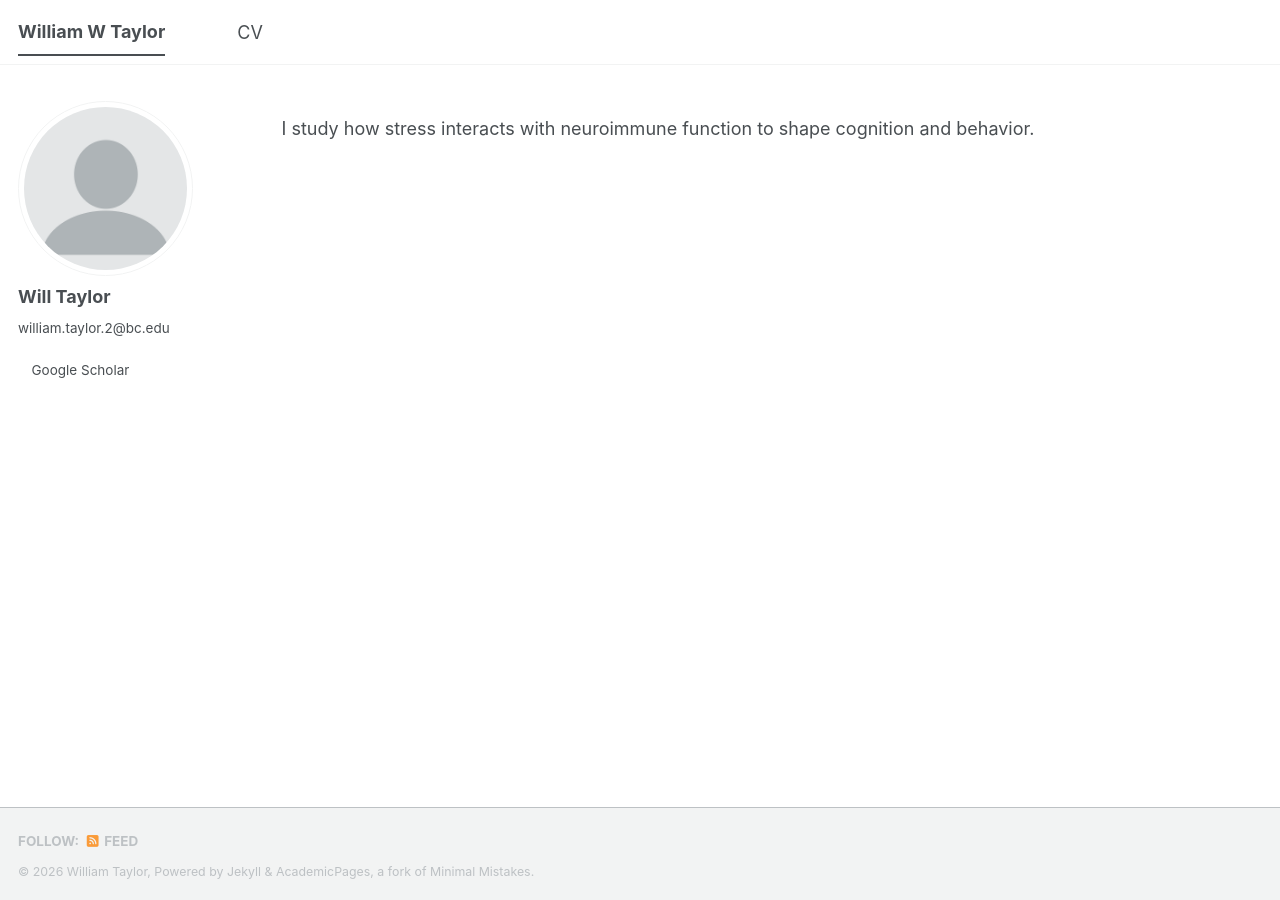
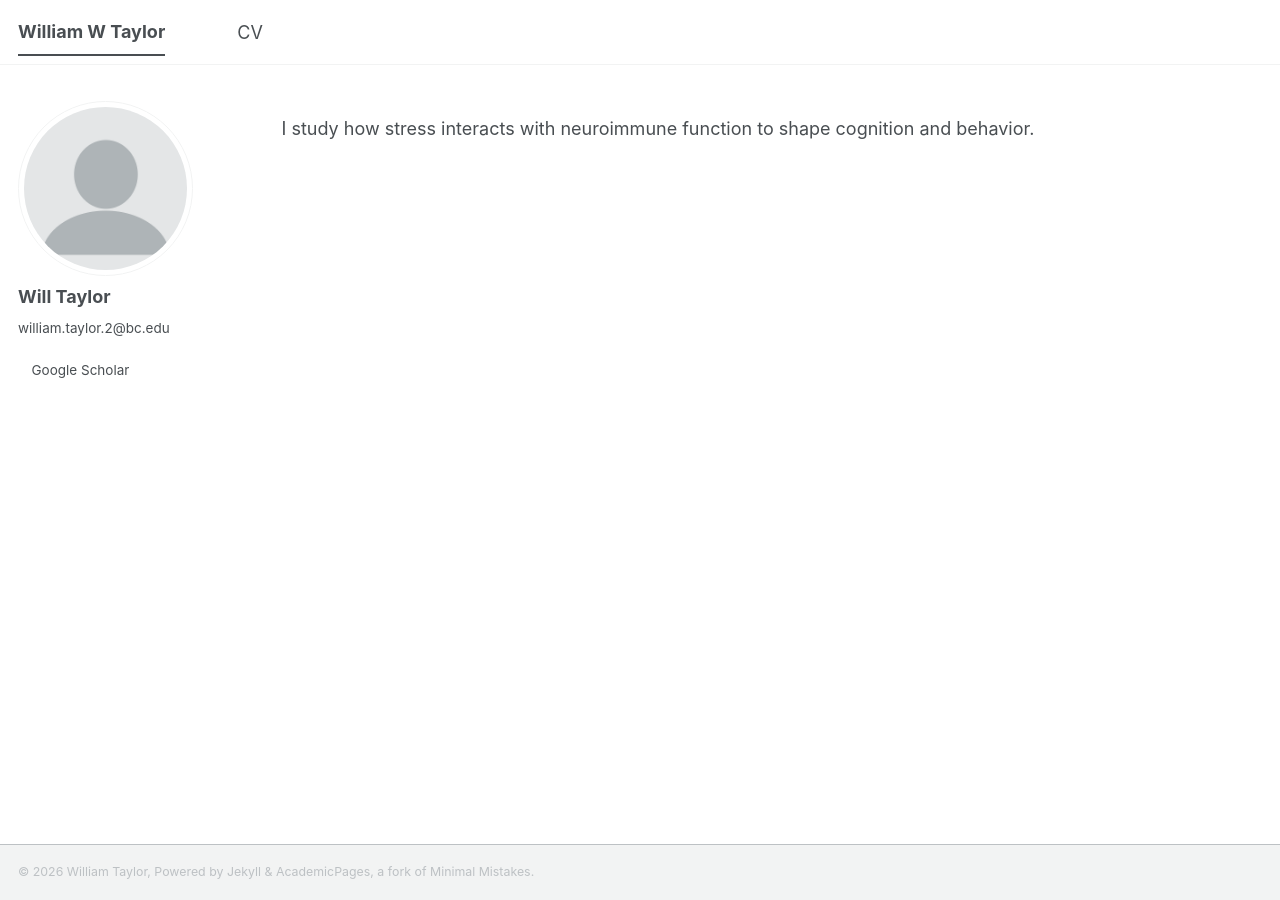
Before and after one commit to williamwtaylor/williamwtaylor.github.io, a Jekyll site: the page built from _pages/about.md, in a window 1280 px wide. Built offline with Jekyll 4.4.1, drawn with Linux system fonts in a browser that asks for light colours; a style sheet for code colours, icons or effects is not loaded.

Commit message:
Update footer.html

```diff
--- a/_includes/footer.html
+++ b/_includes/footer.html
@@ -1,25 +1,10 @@
 {% include base_path %}
 
-{% if site.author.github or site.author.bitbucket or site.atom_feed.hide != true %}
-<div class="page__footer-follow">
-  <ul class="social-icons">
-    {% if site.data.ui-text[site.locale].follow_label %}
-      <li><strong>{{ site.data.ui-text[site.locale].follow_label }}</strong></li>
-    {% endif %}
-    {% if site.author.github %}
-      <li><a href="https://github.com/{{ site.author.github }}"><i class="fab fa-github" aria-hidden="true"></i> GitHub</a></li>
-    {% endif %}
-    {% if site.author.bitbucket %}
-      <li><a href="https://bitbucket.org/{{ site.author.bitbucket }}"><i class="fab fa-bitbucket" aria-hidden="true"></i> Bitbucket</a></li>
-    {% endif %}
-    {% if site.atom_feed.hide != true %}
-    <li><a href="{% if site.atom_feed.path %}{{ site.atom_feed.path }}{% else %}{{ base_path }}/feed.xml{% endif %}"><i class="fa fa-fw fa-rss-square" aria-hidden="true"></i> {{ site.data.ui-text[site.locale].feed_label | default: "Feed" }}</a></li>
-    {% endif %}
-  </ul>
+<div class="page__footer-copyright">
+  &copy; {{ site.time | date: '%Y' }} {{ site.name | default: site.title }},
+  {{ site.data.ui-text[site.locale].powered_by | default: "Powered by" }}
+  <a href="https://jekyllrb.com" rel="nofollow">Jekyll</a> &amp;
+  <a href="https://github.com/academicpages/academicpages.github.io">AcademicPages</a>,
+  a fork of
+  <a href="https://mademistakes.com/work/minimal-mistakes-jekyll-theme/" rel="nofollow">Minimal Mistakes</a>.
 </div>
-{% endif %}
-
-<div class="page__footer-copyright">
-  &copy; {{ site.time | date: '%Y' }} {{ site.name | default: site.title }}, {{ site.data.ui-text[site.locale].powered_by | default: "Powered by" }} <a href="https://jekyllrb.com" rel="nofollow">Jekyll</a> &amp; <a href="https://github.com/academicpages/academicpages.github.io">AcademicPages</a>, a fork of <a href="https://mademistakes.com/work/minimal-mistakes-jekyll-theme/" rel="nofollow">Minimal Mistakes</a>.<br />
-
-</div>
```
